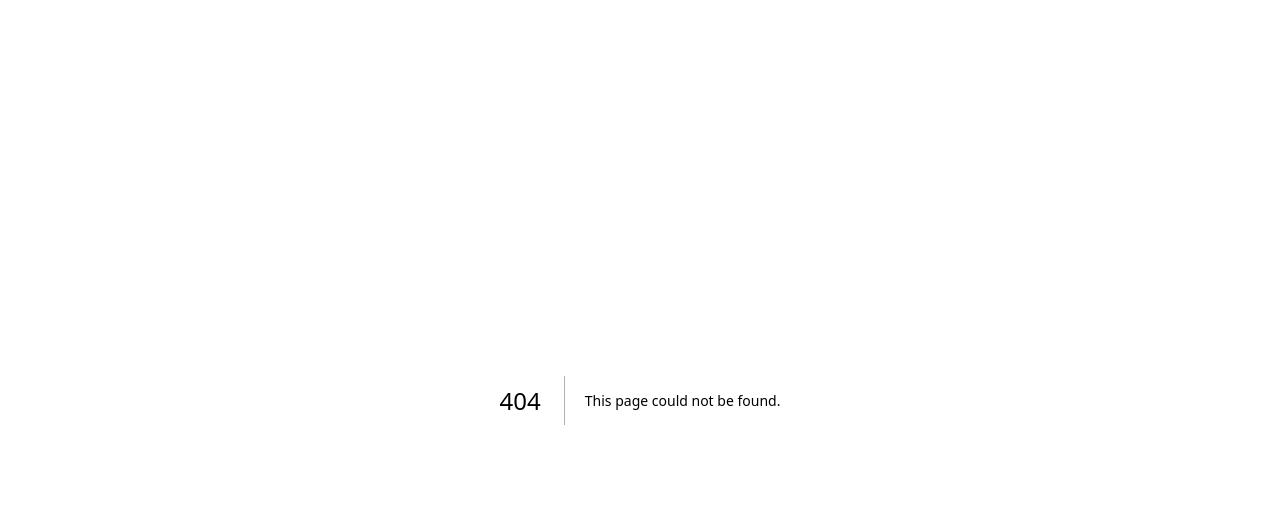
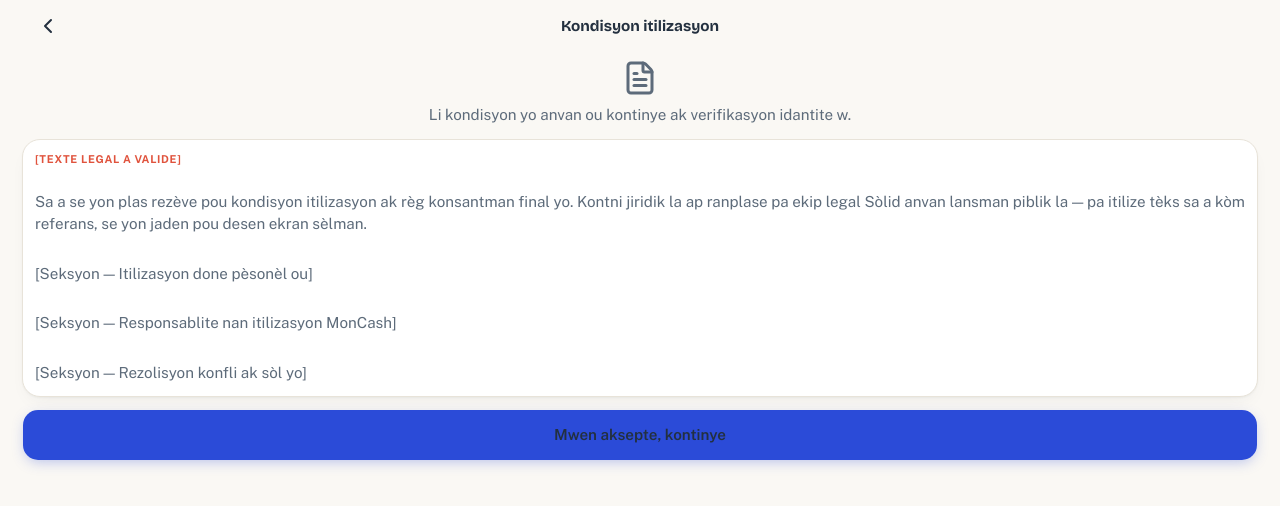
Before and after one commit to shelohermituss-hub/Solid, a Next.js app: page /konsantman in a window 1280 px wide. Before the commit this address had no page. Shown: the top 506 px of the page. Built offline with nearby package versions, Linux system fonts and the light colour scheme.

Commit message:
feat(konsantman): add legal consent screen before KYC
Inserted between Enskri and Idantite in onboarding. Body copy is an
explicit [TEXTE LEGAL A VALIDE] placeholder — legal content is out
of scope for design work and must come from Sòlid's legal team
before launch.

```diff
--- /dev/null
+++ b/app/konsantman/page.tsx
@@ -0,0 +1,62 @@
+import Link from "next/link"
+import { ChevronLeft, FileText } from "lucide-react"
+
+import { Button } from "@/components/ui/button"
+import { Card } from "@/components/ui/card"
+
+export default function KonsantmanPage() {
+  return (
+    <div className="flex min-h-dvh flex-col bg-background">
+      <div className="flex h-[52px] items-center px-(--spacing-screen-x)">
+        <Button
+          render={<Link href="/enskri" aria-label="Tounen" />}
+          variant="ghost"
+          className="size-[52px] rounded-full p-0 text-ink"
+        >
+          <ChevronLeft className="size-6" aria-hidden="true" />
+        </Button>
+        <h1 className="flex-1 text-center font-display text-body font-bold text-ink">
+          Kondisyon itilizasyon
+        </h1>
+        <div className="w-[52px]" aria-hidden="true" />
+      </div>
+
+      <div className="flex-1 px-(--spacing-screen-x)">
+        <div className="mt-2 flex flex-col items-center gap-2 text-center">
+          <FileText className="size-9 text-ink-soft" aria-hidden="true" />
+          <p className="text-body text-ink-soft">
+            Li kondisyon yo anvan ou kontinye ak verifikasyon idantite w.
+          </p>
+        </div>
+
+        <Card className="mt-(--spacing-stack) max-h-[420px] overflow-y-auto p-(--spacing-stack)">
+          <p className="text-micro font-bold uppercase tracking-[0.06em] text-late">
+            [TEXTE LEGAL A VALIDE]
+          </p>
+          <p className="mt-2 text-body text-ink-soft">
+            Sa a se yon plas rezève pou kondisyon itilizasyon ak règ
+            konsantman final yo. Kontni jiridik la ap ranplase pa ekip legal
+            Sòlid anvan lansman piblik la — pa itilize tèks sa a kòm
+            referans, se yon jaden pou desen ekran sèlman.
+          </p>
+          <p className="mt-3 text-body text-ink-soft">
+            [Seksyon — Itilizasyon done pèsonèl ou]
+          </p>
+          <p className="mt-3 text-body text-ink-soft">
+            [Seksyon — Responsablite nan itilizasyon MonCash]
+          </p>
+          <p className="mt-3 text-body text-ink-soft">
+            [Seksyon — Rezolisyon konfli ak sòl yo]
+          </p>
+        </Card>
+
+        <Button
+          render={<Link href="/idantite" />}
+          className="mt-(--spacing-stack) mb-(--spacing-stack) h-[52px] w-full rounded-(--radius-btn) font-body text-body font-semibold"
+        >
+          Mwen aksepte, kontinye
+        </Button>
+      </div>
+    </div>
+  )
+}
--- a/components/EnskriForm.tsx
+++ b/components/EnskriForm.tsx
@@ -65,7 +65,7 @@ export function EnskriForm() {
     setStatus("checking")
     const outcome = await simulateOtpCheck(forceError)
     if (outcome === "success") {
-      router.push("/idantite")
+      router.push("/konsantman")
       return
     }
     setStatus("error")
```
